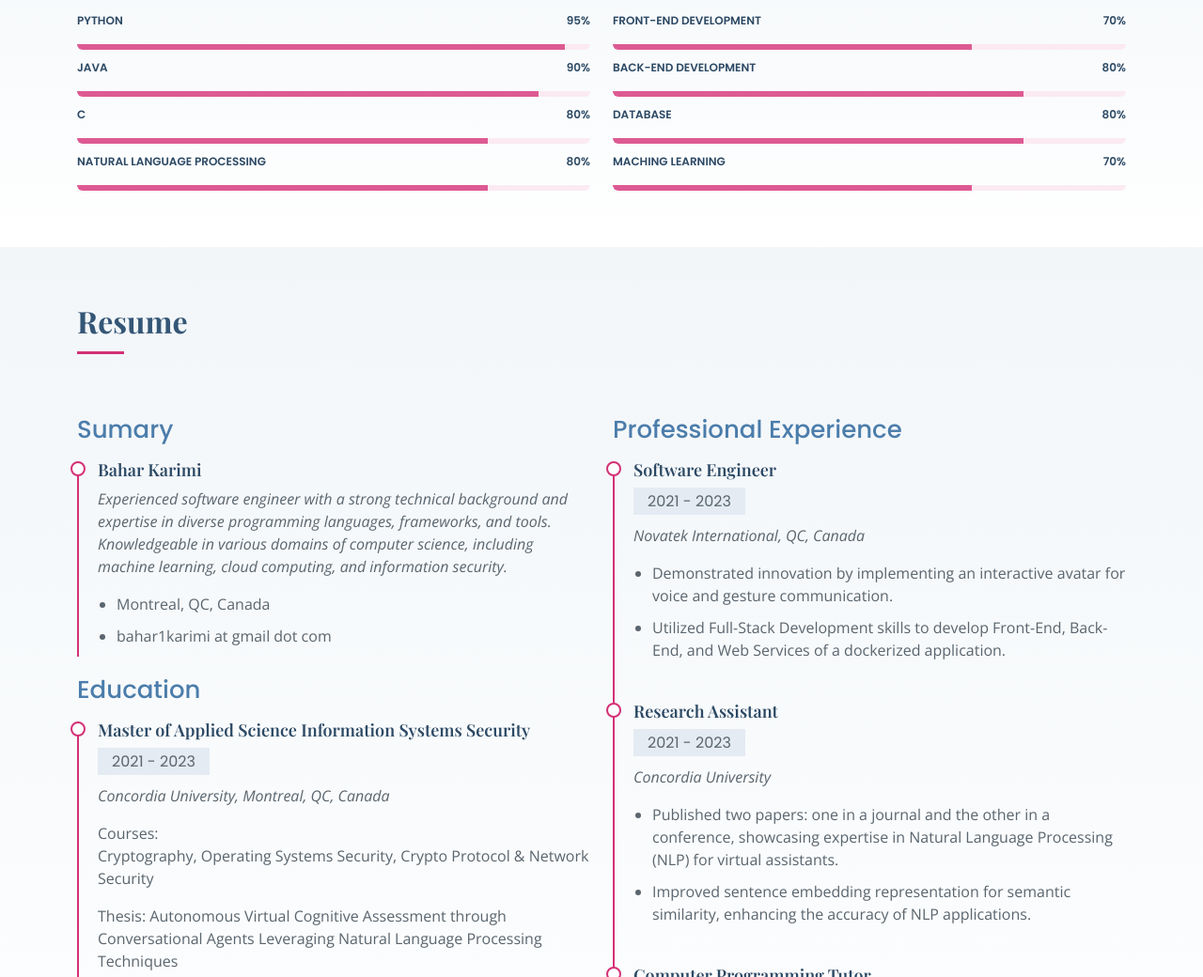
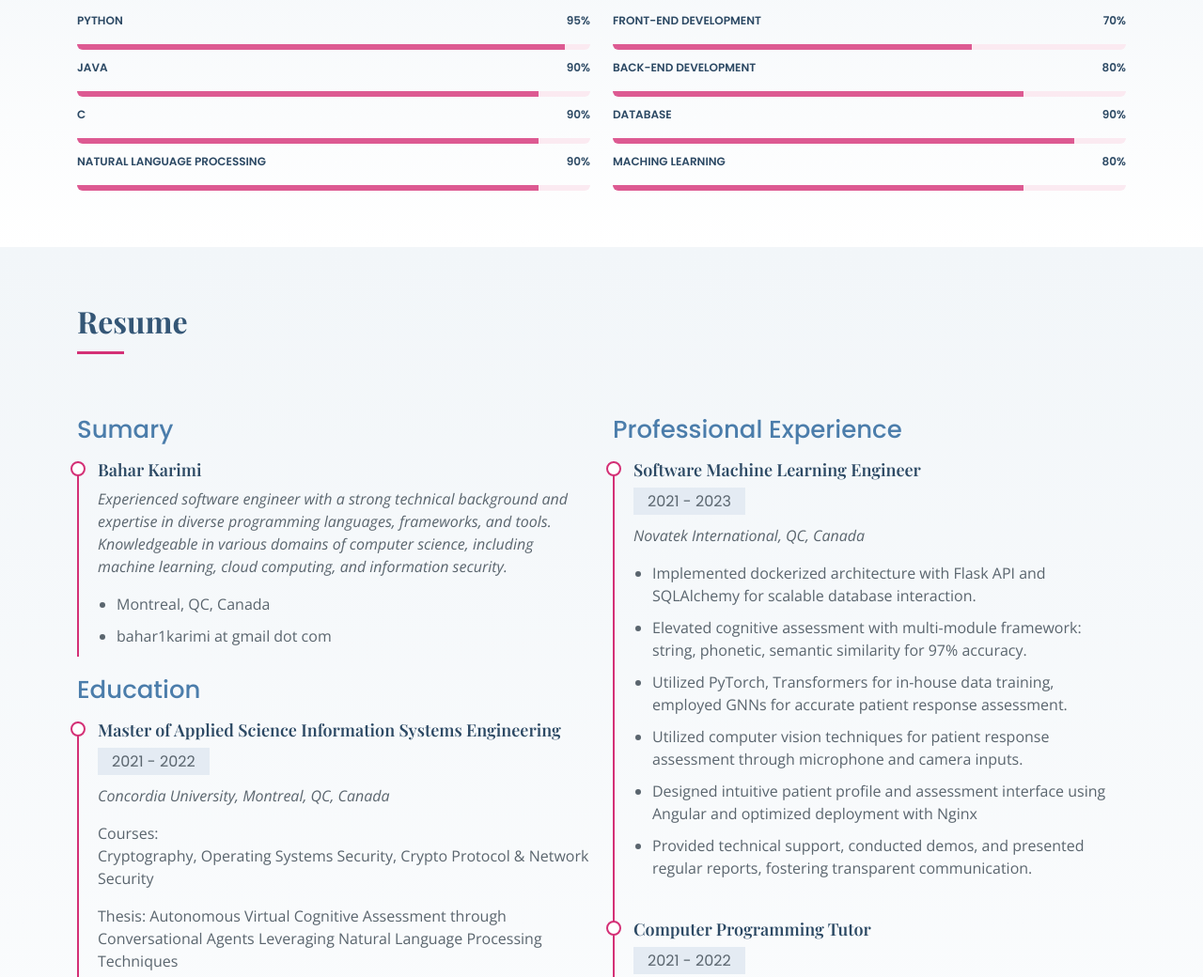
Before and after one commit to Baharkmi/MyWebSite, a plain HTML site: page index.html in a window 1280 px wide. Shown: the part 766-1806 px from the top of the page at 94% size. Drawn offline with nearby package versions, Linux system fonts and the light colour scheme; a web font is replaced by a local one.

Commit message:
Commit new changes

```diff
--- a/index.html
+++ b/index.html
@@ -159,16 +159,16 @@
             </div>
 
             <div class="progress">
-              <span class="skill">C <i class="val">80%</i></span>
+              <span class="skill">C <i class="val">90%</i></span>
               <div class="progress-bar-wrap">
-                <div class="progress-bar" role="progressbar" aria-valuenow="80" aria-valuemin="0" aria-valuemax="100"></div>
+                <div class="progress-bar" role="progressbar" aria-valuenow="90" aria-valuemin="0" aria-valuemax="100"></div>
               </div>
             </div>
 
             <div class="progress">
-              <span class="skill">Natural Language Processing <i class="val">80%</i></span>
+              <span class="skill">Natural Language Processing <i class="val">90%</i></span>
               <div class="progress-bar-wrap">
-                <div class="progress-bar" role="progressbar" aria-valuenow="80" aria-valuemin="0" aria-valuemax="100"></div>
+                <div class="progress-bar" role="progressbar" aria-valuenow="90" aria-valuemin="0" aria-valuemax="100"></div>
               </div>
             </div>
 
@@ -191,16 +191,16 @@
             </div>
 
             <div class="progress">
-              <span class="skill">Database <i class="val">80%</i></span>
+              <span class="skill">Database <i class="val">90%</i></span>
               <div class="progress-bar-wrap">
-                <div class="progress-bar" role="progressbar" aria-valuenow="80" aria-valuemin="0" aria-valuemax="100"></div>
+                <div class="progress-bar" role="progressbar" aria-valuenow="90" aria-valuemin="0" aria-valuemax="100"></div>
               </div>
             </div>
 
             <div class="progress">
-              <span class="skill">Maching Learning <i class="val">70%</i></span>
+              <span class="skill">Maching Learning <i class="val">80%</i></span>
               <div class="progress-bar-wrap">
-                <div class="progress-bar" role="progressbar" aria-valuenow="70" aria-valuemin="0" aria-valuemax="100"></div>
+                <div class="progress-bar" role="progressbar" aria-valuenow="80" aria-valuemin="0" aria-valuemax="100"></div>
               </div>
             </div>
 
@@ -236,13 +236,17 @@
 
             <h3 class="resume-title">Education</h3>
             <div class="resume-item">
-              <h4>Master of Applied Science Information Systems Security</h4>
-              <h5>2021 - 2023</h5>
+              <h4>Master of Applied Science Information Systems Engineering</h4>
+              <h5>2021 - 2022</h5>
               <p><em>Concordia University, Montreal, QC, Canada</em></p>
               Courses:
               <p>Cryptography, Operating Systems Security, Crypto Protocol & Network Security</p>
               <p>Thesis: Autonomous Virtual Cognitive Assessment through Conversational Agents Leveraging Natural Language Processing Techniques</p>
-
+              <ul>
+                <li>Published papers showcasing expertise in Natural Language Processing (NLP) for virtual assistants.</li>
+                <li>Enhanced sentence embeddings through innovative data augmentation and unsupervised contrastive learning framework advancements.</li>
+                <li>Utilized Inductive Graph Neural Network (GNN) for text classification tasks, leading to advancements in the field of information retrieval and text analysis.</li>
+              </ul>
               <p></p>
             </div>
             <div class="resume-item">
@@ -257,24 +261,17 @@
           <div class="col-lg-6">
             <h3 class="resume-title">Professional Experience</h3>
             <div class="resume-item">
-              <h4>Software Engineer</h4>
+              <h4>Software Machine Learning Engineer</h4>
               <h5>2021 - 2023</h5>
               <p><em>Novatek International, QC, Canada </em></p>
               <p>
               <ul>
-                <li>Demonstrated innovation by implementing an interactive avatar for voice and gesture communication.</li>
-                <li>Utilized Full-Stack Development skills to develop Front-End, Back-End, and Web Services of a dockerized application.
-              </ul>
-              </p>
-            </div>
-            <div class="resume-item">
-              <h4>Research Assistant</h4>
-              <h5>2021 - 2023</h5>
-              <p><em>Concordia University</em></p>
-              <p>
-              <ul>
-                <li>Published two papers: one in a journal and the other in a conference, showcasing expertise in Natural Language Processing (NLP) for virtual assistants.</li>
-                <li>Improved sentence embedding representation for semantic similarity, enhancing the accuracy of NLP applications.</li>
+                <li>Implemented dockerized architecture with Flask API and SQLAlchemy for scalable database interaction.</li>
+                <li>Elevated cognitive assessment with multi-module framework: string, phonetic, semantic similarity for 97% accuracy.</li>
+                <li>Utilized PyTorch, Transformers for in-house data training, employed GNNs for accurate patient response assessment.</li>
+                <li>Utilized computer vision techniques for patient response assessment through microphone and camera inputs.</li>
+                <li>Designed intuitive patient profile and assessment interface using Angular and optimized deployment with Nginx</li>
+                <li>Provided technical support, conducted demos, and presented regular reports, fostering transparent communication.</li>
               </ul>
               </p>
             </div>
@@ -286,6 +283,17 @@
               <ul>
                 <li>Arranged one-to-one programming tutoring classes for students in various fields such as python, java, C#, PHP, MySQL.</li>
                 <li>Facilitated student learning through interative practice exercises, and project-based assignments.</li>
+              </ul>
+              </p>
+            </div>
+            <div class="resume-item">
+              <h4>Software Engineer</h4>
+              <h5>2019 - 2020</h5>
+              <p><em>Ava Ertebatat Pars</em></p>
+              <p>
+              <ul>
+                <li>Collaborate cross-functionally to design, develop, and implement software aligning business and user needs.</li>
+                <li>pplied SQL, R, and Python tools for A/B testing, data exploration, and visualization.</li>
               </ul>
               </p>
             </div>
```
Also changed, not shown: 2 other files.
